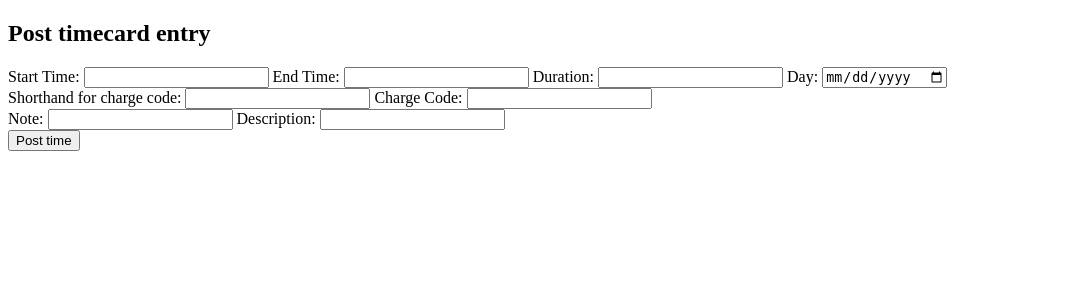
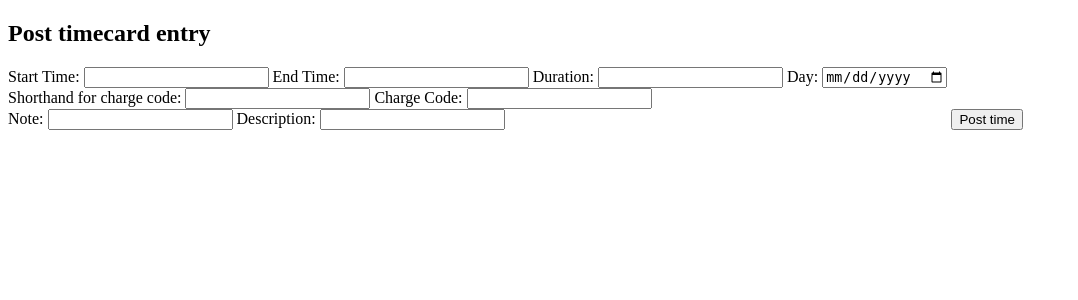
Before and after one commit to aecobb53/legba, a FastAPI app: page /html/timecard-entry in a window 1280 px wide. Shown: the top 300 px of the page, without its empty margins (0-1078 px from the left). Run offline with FastAPI, Linux system fonts and the light colour scheme; parts of the project's set-up code (start-up, migrations or seed data) failed here and were passed over.

Commit message:
tweaking html

```diff
--- a/templates/post_timecard_entry.html
+++ b/templates/post_timecard_entry.html
@@ -154,7 +154,7 @@ async function put_record() {
 </head>
 <body>
 <h2>Post timecard entry</h2>
-<div>
+<div style="display: inline-block;">
     <!-- <label for="start">Start date:</label>
     <input type="text" id="date_search" name="fname" value="2023-"> -->
 
```
